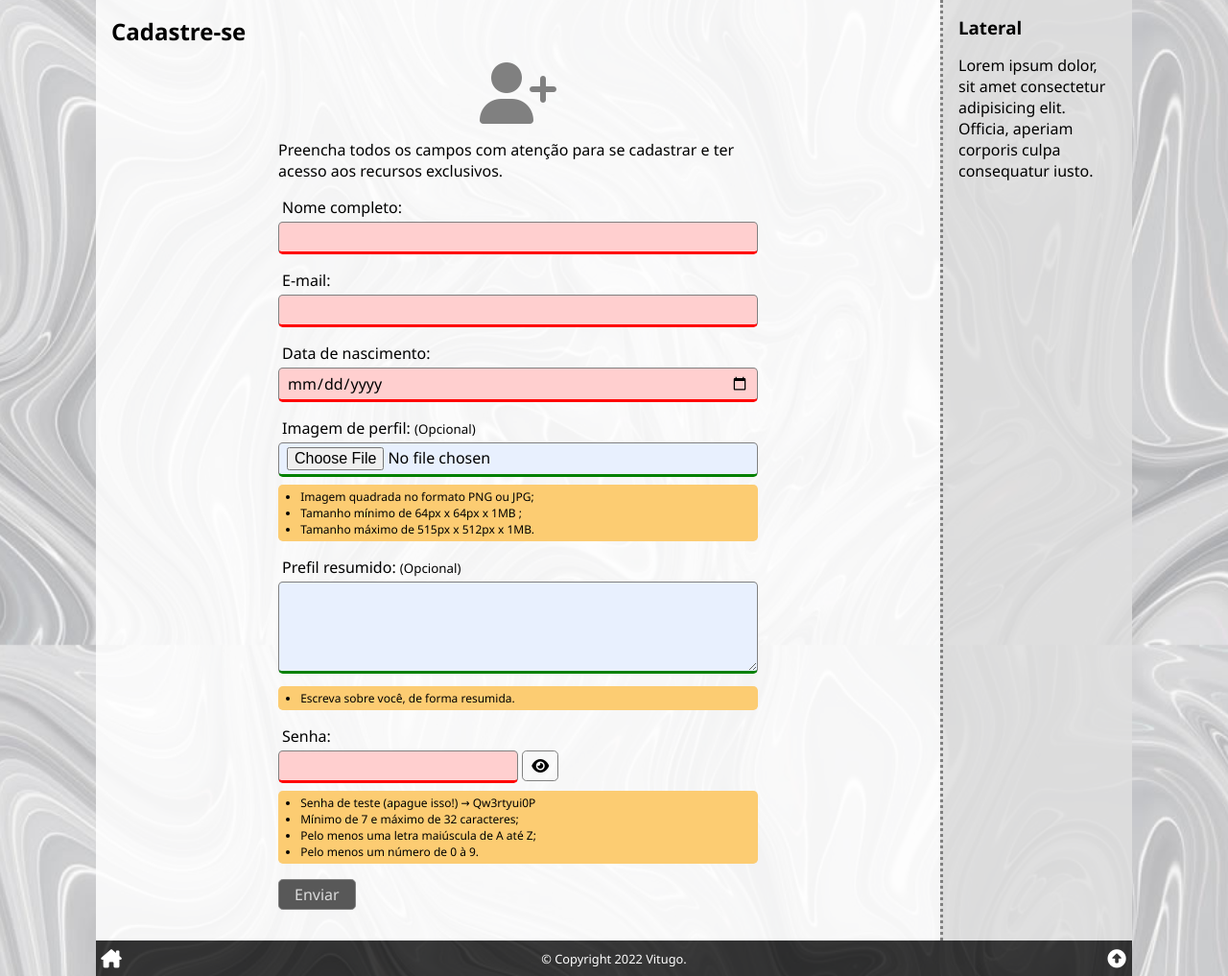
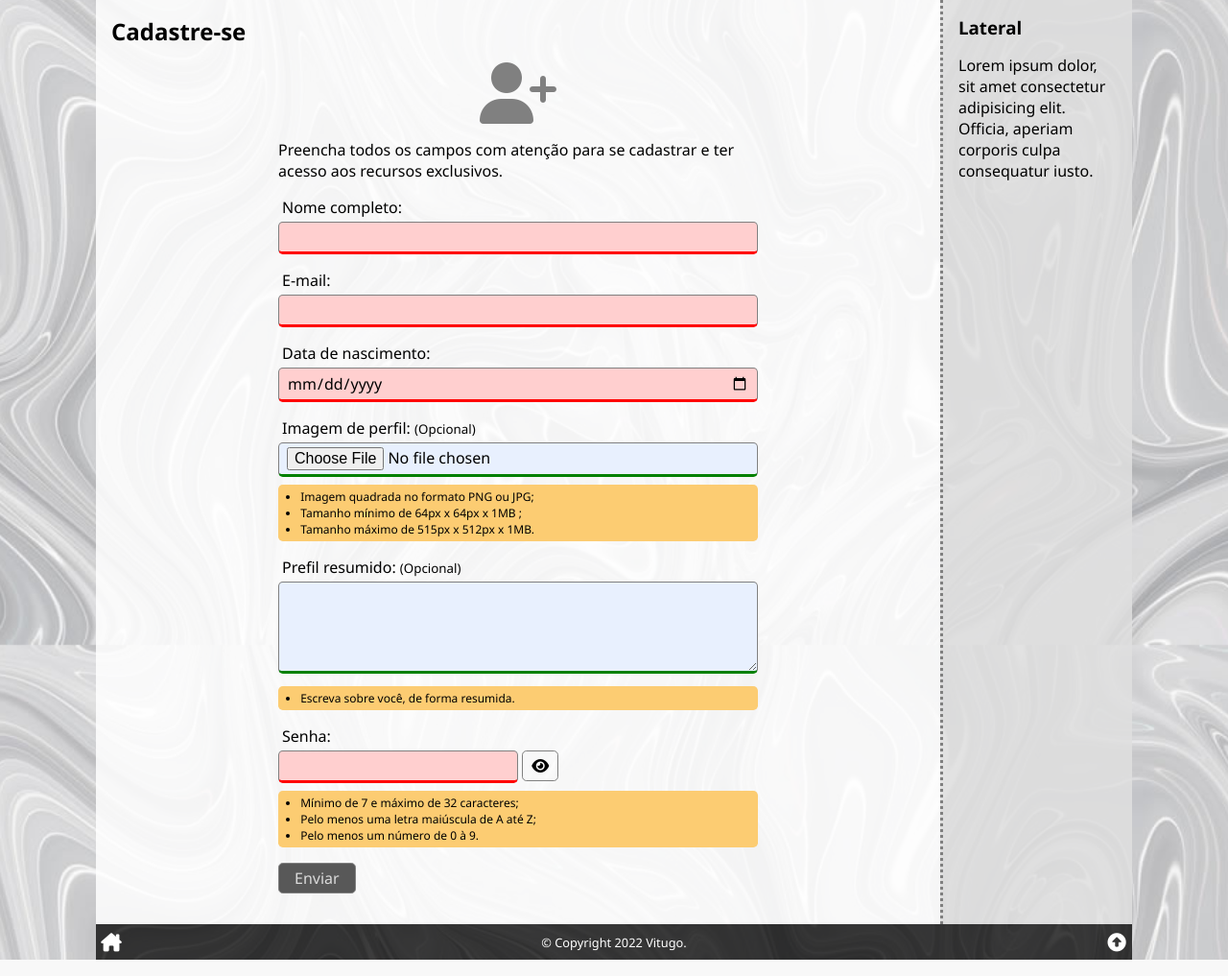
Before and after one commit to Luisandre12/PHPDB01, a PHP site: page /user/new/ in a window 1280 px wide. Shown: the part 128-1145 px from the top of the page at 96% size. Run offline with PHP 8.4, Linux system fonts and the light colour scheme; some libraries are stand-ins or nearby versions.

Commit message:
aula 15 parte 2

```diff
--- a/user/login/index.php
+++ b/user/login/index.php
@@ -130,7 +130,6 @@ require($_SERVER['DOCUMENT_ROOT'] . '/_header.php');
         ?>
 
         <p>Logue-se para ter acesso ao conteúdo exclusivo. Se ainda não se cadastrou, <a href="/user/new/">cadastre-se aqui</a>.</p>
-        <small>Senha de teste (apague isso!) &rarr; Qw3rtyui0P</small>
 
         <p>
             <label for="email">E-mail:</label>
--- a/user/new/index.php
+++ b/user/new/index.php
@@ -223,7 +223,6 @@ require($_SERVER['DOCUMENT_ROOT'] . '/_header.php');
                 <button type="button" id="passToggle" data-field="password"><i class="fa-solid fa-eye fa-fw"></i></button>
             <div class="form-help">
                 <ul>
-                    <li>Senha de teste (apague isso!) &rarr; Qw3rtyui0P</li>
                     <li>Mínimo de 7 e máximo de 32 caracteres;</li>
                     <li>Pelo menos uma letra maiúscula de A até Z;</li>
                     <li>Pelo menos um número de 0 à 9.</li>
--- a/user/password/index.php
+++ b/user/password/index.php
@@ -149,7 +149,6 @@ require($_SERVER['DOCUMENT_ROOT'] . '/_header.php');
                 <button type="button" id="newPassToggle" data-field="newpassword"><i class="fa-solid fa-eye fa-fw"></i></button>
             <div class="form-help">
                 <ul>
-                    <li>Senha de teste (apague isso!) &rarr; Qw3rtyui0P</li>
                     <li>Mínimo de 7 e máximo de 32 caracteres;</li>
                     <li>Pelo menos uma letra maiúscula de A até Z;</li>
                     <li>Pelo menos um número de 0 à 9.</li>
```
